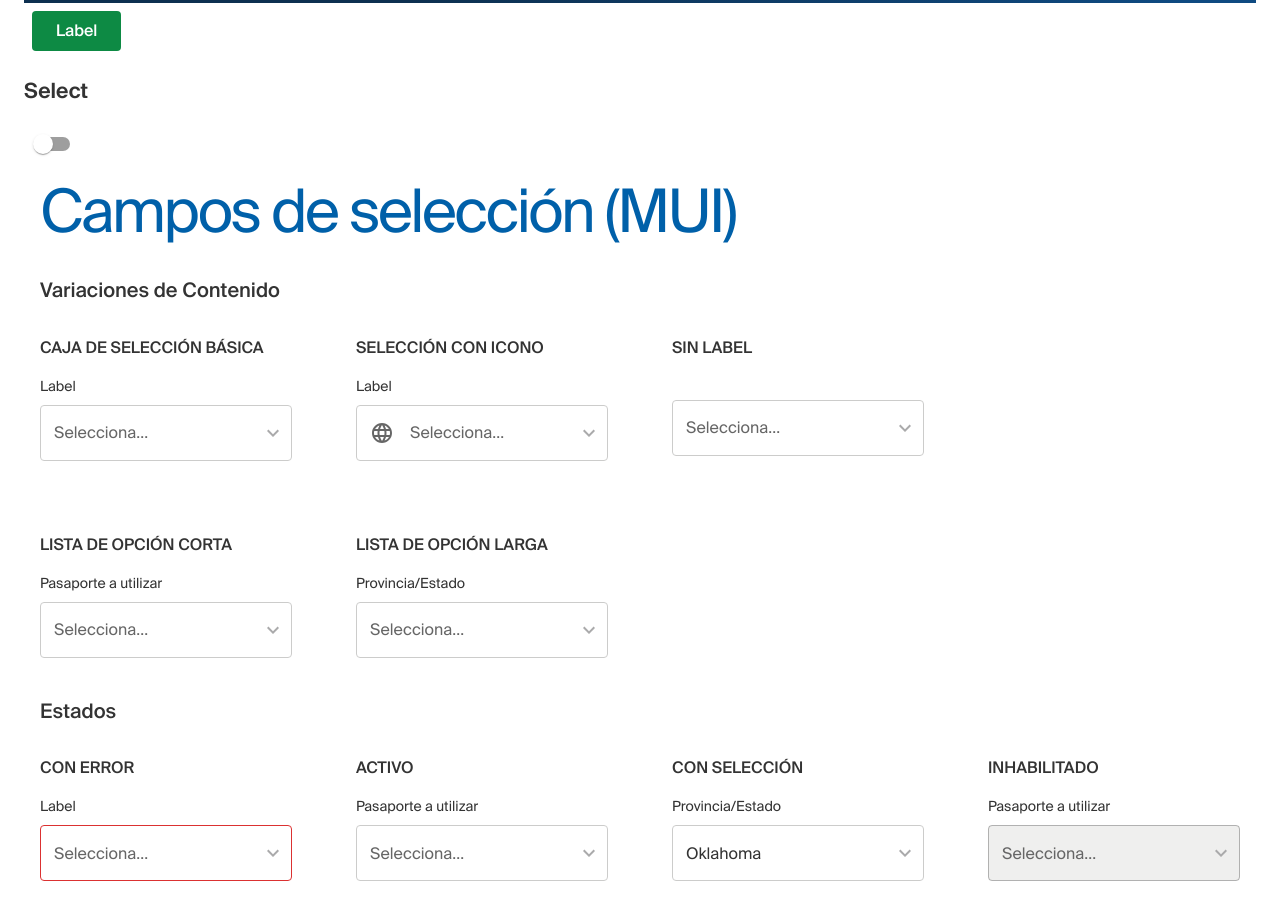
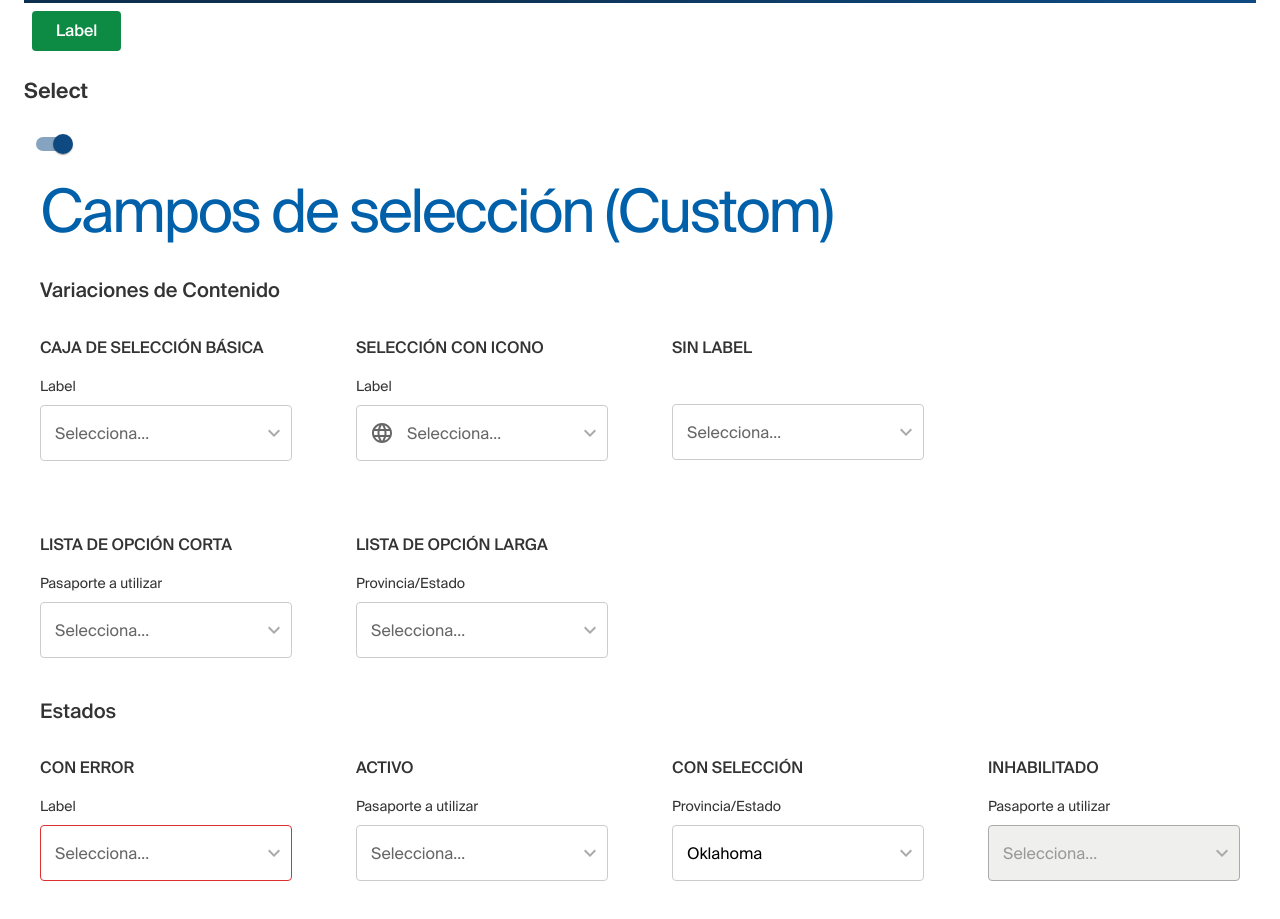
Before and after one commit to santiago86/testcomponents, a React (Create React App) app: page / in a window 1280 px wide. Shown: the part 1500-2419 px from the top of the page. Built offline with nearby package versions, Linux system fonts and the light colour scheme.

Commit message:
Added Selected properties, fixed disabled and added icon

```diff
--- a/src/App.js
+++ b/src/App.js
@@ -10,7 +10,7 @@ import TypographyCo from "./components/typographyCo"
 import ButtonSection from "./section/ButtonSection"
 
 function App() {
-  const [check, setCheck] = React.useState(false)
+  const [check, setCheck] = React.useState(true)
   return (
     <div className="App">
       <Container max-width="lg">
--- a/src/components/custom/selectCoC.js
+++ b/src/components/custom/selectCoC.js
@@ -21,11 +21,15 @@ function SelectCoC(props) {
     disabled,
     error,
     value,
+    icon,
   } = props
   const [showDropdown, setMenu] = React.useState(false)
   const empty = setPlaceholder(placeholder)
-  const style = styles({ error })
-
+  const style = styles({ error, icon })
+  let Icon
+  if (icon) {
+    Icon = React.cloneElement(icon, { className: style.icon })
+  }
   function deployDropdown(open) {
     setMenu(open)
   }
@@ -49,7 +53,9 @@ function SelectCoC(props) {
     ? children.map((child) => [
         <button
           type="button"
-          className={style.dropdownContent}
+          className={
+            styles({ selected: value === child.props.value }).dropdownContent
+          }
           key={child.key}
           value={child.props.value}
           onClick={(e) => setValue(e, child.props.value)}
@@ -59,7 +65,6 @@ function SelectCoC(props) {
         <hr key="hr" className={style.dropdownDivider} />,
       ])
     : null
-
   return (
     <div>
       <span style={theme.typography.body2}>{label}</span>
@@ -82,6 +87,7 @@ function SelectCoC(props) {
           {empty}
           {children}
         </select>
+        {Icon}
         {showDropdown && <div className={style.dropdown}>{dropdownMenu}</div>}
       </div>
     </div>
@@ -96,12 +102,12 @@ SelectCoC.propTypes = {
   value: PropTypes.oneOfType([PropTypes.number, PropTypes.string]).isRequired,
   placeholder: PropTypes.string,
   disabled: PropTypes.bool,
-  // startAdornment: PropTypes.node,
+  icon: PropTypes.node,
 }
 
 SelectCoC.defaultProps = {
   label: "",
-  // startAdornment: undefined,
+  icon: undefined,
   placeholder: "",
   children: undefined,
   onSelect: () => {},
--- a/src/components/custom/styles/selectStyles.js
+++ b/src/components/custom/styles/selectStyles.js
@@ -3,13 +3,15 @@ import theme from "../../../theme"
 import icon from "../../../assets/icons/down.svg"
 
 const generalStyle = {
-  // Settings for the Select input
+  // Settings for the general component envolving the select
   component: {
     marginTop: theme.spacing(),
     marginBottom: theme.spacing(),
     position: "relative",
     display: "block",
   },
+
+  // Settings for the custom select component
   select: {
     // Characteristics of the original Select material component
     borderRadius: theme.shape.borderRadius,
@@ -18,7 +20,8 @@ const generalStyle = {
     borderColor: (props) =>
       props.error ? theme.palette.error.main : theme.palette.grey["300"],
 
-    padding: "16px 14px",
+    padding: (props) =>
+      props.icon !== undefined ? "16px 14px 16px 50px" : "16px 14px",
     // Applying original typography options
     ...theme.typography.body1,
     overflow: "hidden",
@@ -29,15 +32,11 @@ const generalStyle = {
     backgroundColor: "transparent",
     "-webkit-appearance": "none",
     "-moz-appearance": "none",
-
     // Personalized characteristics
     width: "100%",
     height: theme.spacing(7),
 
     // Events setup
-    "&&": {
-      paddingRight: 32,
-    },
     cursor: "pointer",
     "&:hover": {
       borderColor: theme.palette.primary.main,
@@ -51,15 +50,26 @@ const generalStyle = {
       borderColor: theme.palette.error.main,
     },
     "&:disabled": {
-      bordercolor: theme.palette.grey[400],
-      backgroundColor: theme.palette.grey[100],
-      color: theme.palette.grey[700],
-      pointer: "default",
+      borderColor: theme.palette.grey[400],
+      color: theme.palette.grey["500"],
+      backgroundColor: theme.palette.grey["100"],
+      cursor: "default",
       pointerEvents: "none",
+      opacity: 1,
     },
 
     // Dynamic response
     color: theme.typography.body1.color,
+  },
+  // Settings for the adorment
+  icon: {
+    position: "absolute",
+    bottom: theme.spacing(2),
+    left: theme.spacing(1.8),
+    pointerEvents: "none",
+    color: theme.palette.grey["600"],
+    background: "transparent",
+    zIndex: 100,
   },
 
   // Settings for the Dropdown paper
@@ -72,6 +82,7 @@ const generalStyle = {
     zIndex: "1",
     maxHeight: "200px",
     overflowY: "auto",
+    padding: "8px 0px",
     ...theme.typography.body1,
   },
 
@@ -81,7 +92,6 @@ const generalStyle = {
     display: "block",
     textAlign: "left",
     border: "transparent",
-    backgroundColor: "transparent",
     width: "100%",
     padding: "6px 16px",
     outline: "none",
@@ -91,6 +101,8 @@ const generalStyle = {
     "&:hover": {
       backgroundColor: theme.palette.selection,
     },
+    backgroundColor: (props) =>
+      props.selected ? theme.palette.selection : "transparent",
   },
 
   // Settings for the Dropdown dividers
--- a/src/section/SelectCSection.js
+++ b/src/section/SelectCSection.js
@@ -66,17 +66,7 @@ function SelectSection() {
             value={state.value2}
             placeholder="Selecciona..."
             onSelect={(e) => handleChange(e, "value2")}
-            startAdornment={
-              <LanguageIcon
-                style={{
-                  pointerEvents: "none",
-                  marginRight: theme.spacing(2),
-                  color: theme.palette.grey["600"],
-                  background: "transparent",
-                  zIndex: 100,
-                }}
-              />
-            }
+            icon={<LanguageIcon />}
           >
             {MappedStatesOption()}
           </SelectCoC>
@@ -87,7 +77,7 @@ function SelectSection() {
           <TypographyCo variant="h4" style={selectSubtitle}>
             Sin Label
           </TypographyCo>
-          <Box mt={5.5}>
+          <Box mt={5.6}>
             <SelectCoC value={state.valueEmpty} placeholder="Selecciona..." />
           </Box>
         </Grid>
--- a/src/section/SelectSection.js
+++ b/src/section/SelectSection.js
@@ -90,7 +90,7 @@ function SelectSection() {
           <TypographyCo variant="h4" style={selectSubtitle}>
             Sin Label
           </TypographyCo>
-          <Box mt={4}>
+          <Box mt={4.5}>
             <SelectCo
               value={state.valueEmpty}
               inputProps={{ readOnly: true }}
--- a/src/theme/overrides/MuiOutlinedInput.js
+++ b/src/theme/overrides/MuiOutlinedInput.js
@@ -17,9 +17,5 @@ export default {
       borderColor: palette.primary.main,
       borderWidth: 1,
     },
-    "&$disabled": {
-      color: palette.grey["500"],
-      backgroundColor: palette.grey["100"],
-    },
   },
 }
--- a/src/theme/overrides/MuiSelect.js
+++ b/src/theme/overrides/MuiSelect.js
@@ -5,6 +5,13 @@ export default {
     "&:focus": {
       backgroundColor: palette.white,
     },
+    "&$disabled": {
+      borderColor: palette.grey[400],
+      color: palette.grey["500"],
+      backgroundColor: palette.grey["100"],
+      cursor: "default",
+      pointerEvents: "none",
+    },
     minWidth: "inherit",
   },
 }
```
